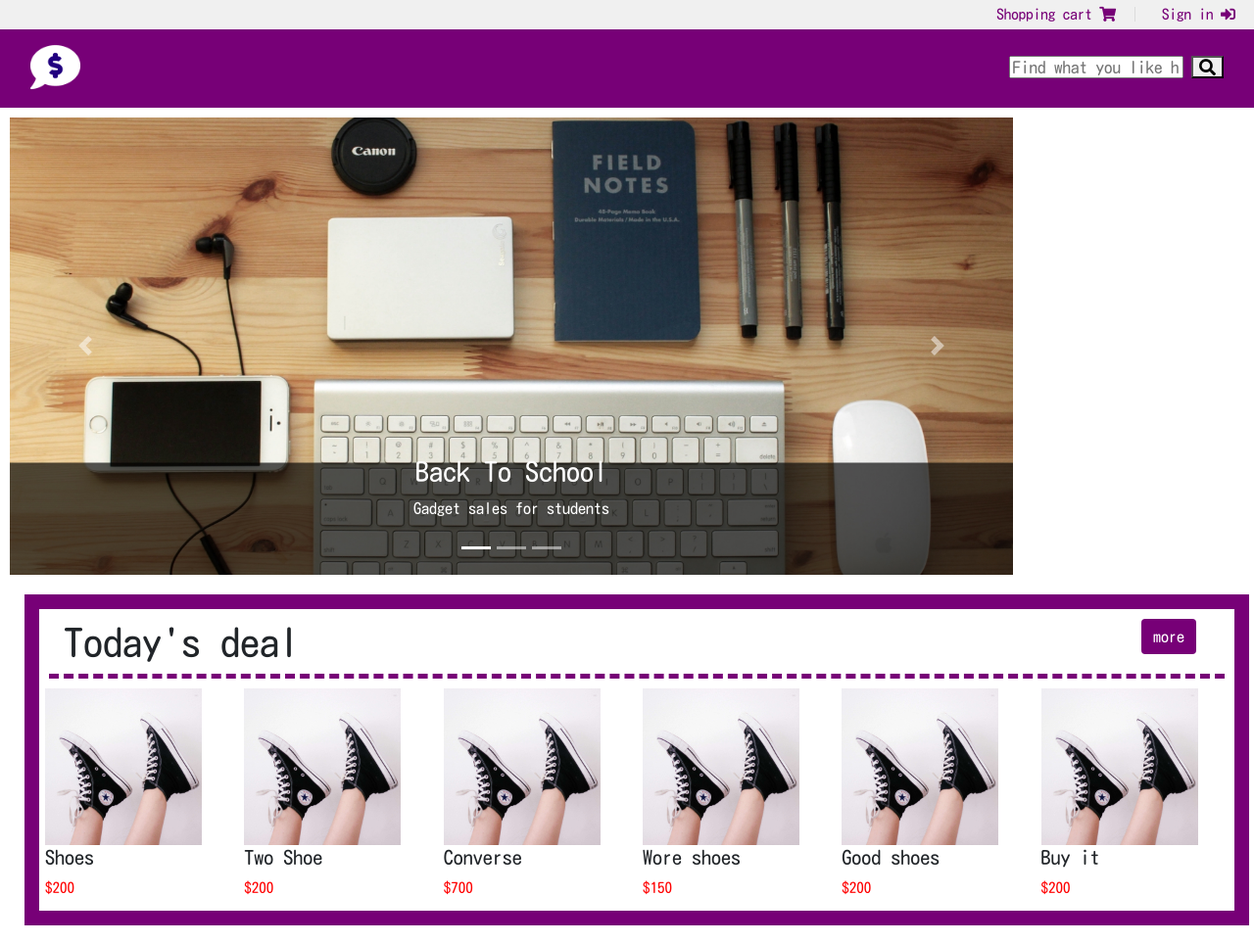
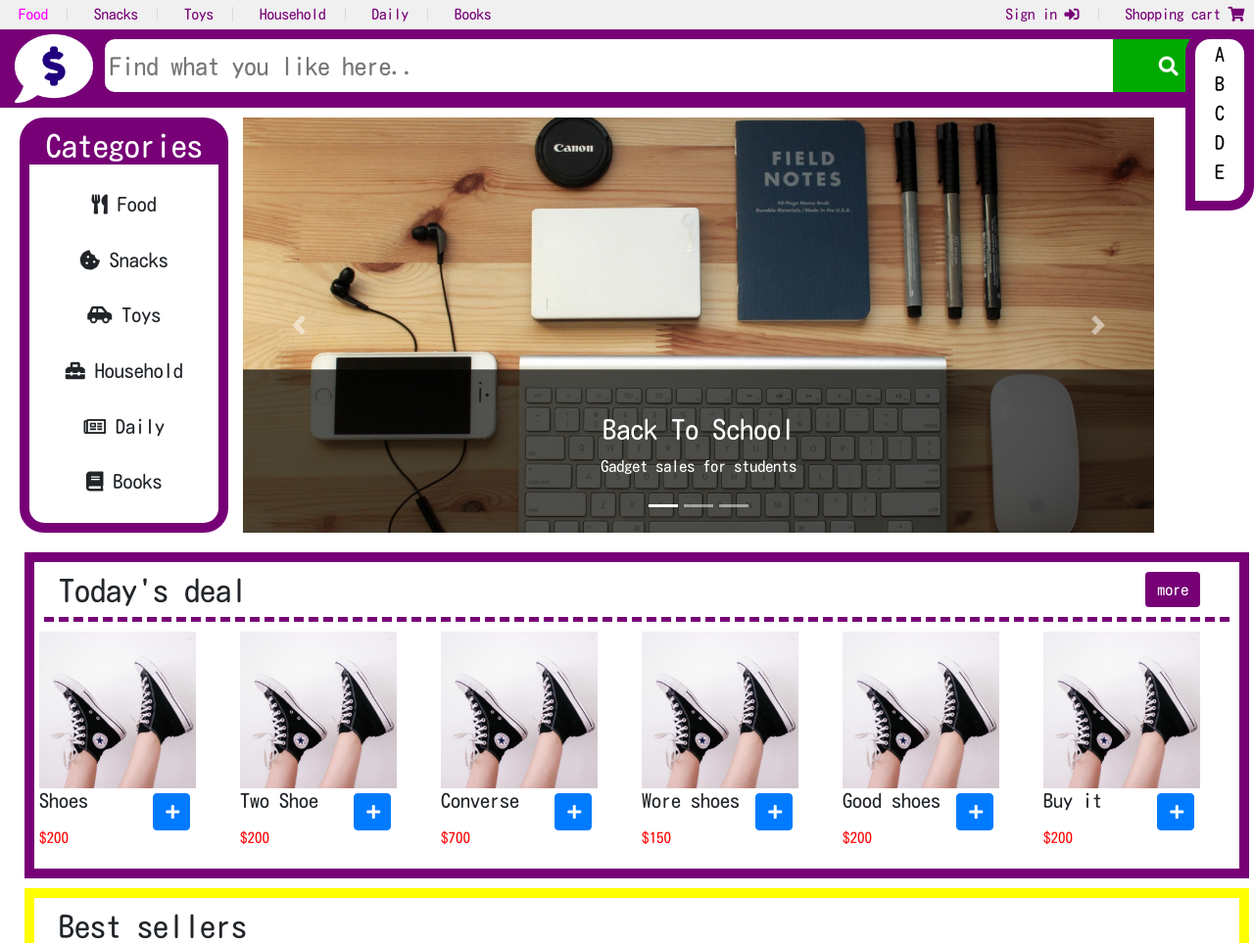
Before and after one commit to boxseto/-DEPRECATED-ierg4210, a PHP site: page / in a window 1280 px wide. Shown: the top 963 px of the page at 98% size. Run offline with PHP 8.4, Linux system fonts and the light colour scheme; grey boxes are pictures that could not be loaded.

Commit message:
main page left shopping cart

```diff
--- a/css/theme.css
+++ b/css/theme.css
@@ -13,12 +13,19 @@ body {
   position: fixed;
   top: 0;
   left: 0;
-  z-index:9999;}
+  z-index:100;}
 
 	.header .user_header {
 	  background: #f0f0f0;
 	  height: 30px;
+    display: flex;
 	  line-height: 15px; }
+		.header .user_header #cat_list{
+      padding:0px;
+      padding-left:15px;
+      width: 75%;}
+		.header .user_header #user_list{
+      width: 25%;}
 		.header .user_header li {
 		  margin-bottom: 0px;
 		  padding: 7px 0;
@@ -43,35 +50,126 @@ body {
 	  background: #707;
 	  height: 80px;
 	  line-height: 16px; }
-    .header .main_header nav div a .logo{
-      max-width: 10%;
-      height: auto;}
-    .header .main_header nav div .search_container {
-      font-size: 17px;
-      border: none;}
-    .header .main_header nav div .search-container button {
-      margin-right: 16px;
-      background: #ddd;
-      font-size: 17px;
-      border: none;
-      cursor: pointer;}
+    .header .main_header nav{
+      padding:0px;}
+    .header .main_header .row{
+      width:100%;}
+      .header .main_header nav a{
+        padding:0px;}
+        .header .main_header nav a .logo{
+          height: 80px; min-width: 80px; margin-left: 15px;}
+      .header .main_header nav .search_container {
+        padding-top: 10px;
+        padding-bottom: 10px;
+        height: 100%;
+        font-size: 17px;
+        display: flex;
+        border: none;}
+        .header .main_header nav .search_container .search_pt1{
+          height: 100%;
+          width:90%;
+        }
+        .header .main_header nav .search_container .search_pt2{
+          height: 100%;
+          width:10%;
+        }
+          .header .main_header nav .search_container input{
+            padding-left:5px;
+            height: 90%;
+            width: 100%;
+            font-size: 25px;
+            border-radius:10px 0 0 10px;
+            border: none;}
+          .header .main_header nav .search_container button {
+            height: 90%;
+            width: 100%;
+            font-size:20px;
+            padding:0px;
+            background: #0a0;
+            color:#fff;
+            border:0px;
+            border-radius:0 10px 10px 0;
+            cursor: pointer;}
+
+
+/******************    expand cart    *******************************/
+.expand_menu{
+  position: absolute;
+  right:0;
+  top: 30px;
+  border: 10px solid #707;
+  padding:0px;
+  border-radius: 25px 25px 25px 0;
+  background-color: #fff;
+  z-index: 160;
+}
+  .expand_menu #content {
+    height:100%;
+  }
+    .expand_menu #content ul{
+      margin:0px;
+      padding-bottom:15px;
+      padding-left:0;
+      height:100%;
+      color: #000;
+    }
+      .expand_menu #content ul li{
+        padding-left:20px;
+        padding-right:20px;
+        font-size:20px;
+        list-style-type: none;
+      }
+      .expand_menu #content ul li:hover{
+        background-color: #707;
+        color: #fff;
+      }
+
+/******************    menu    *******************************/
+.categories{
+  margin-top: 10px;
+  margin-bottom: 10px;
+  margin-left: 20px;
+  border: 10px solid #707;
+  padding:0px;
+  border-radius: 25px;
+}
+  .categories .cat_title{
+    text-align:center;
+    width: 100%;
+    background-color: #707;
+  }
+  .categories .cat_title h2{
+    color: #fff;
+  }
+  .categories ul{
+    margin-top:25px;
+    padding: 0px;
+    text-align: center;
+    height: 100%;
+  }
+  .categories li{
+    font-size:20px;
+		list-style-type: none;
+    height:14%;
+  }
+  .categories li:hover{
+    font-size:30px;
+    color: #fff;
+    background: #707;
+    border: 5px solid #707;
+  }
 
 /******************    carousel    *******************************/
 .carousel{
-  width:80%;
-  height:auto;
-  margin: 10px;
+  margin-top: 10px;
+  margin-bottom: 10px;
 }
-  .carousel div .carousel-item img{
-    width:100%;
-    height:auto;
-  }
 
 
 /******************    today's deal    *******************************/
 .best_deal{
   border-style: solid;
-  border-width: 15px;
+  border-width: 10px;
   border-color: rgba(119, 0, 119, 1);
   margin: 10px;
   width:100%;
@@ -106,7 +204,85 @@ body {
       margin-top:5px;
       font-size: 20px;
     }
+    .best_deal .row .owl-carousel .item a{
+      margin-top:5px;
+    }
     .best_deal .row .owl-carousel .item .item_price{
       color:#F00;
       font-size: 15px;
     }
+
+
+
+/******************    best seller    *******************************/
+.best_sellers{
+  border-style: solid;
+  border-width: 10px;
+  border-color: rgba(255, 255, 0, 1);
+  margin: 10px;
+  width:100%;
+  height:auto;
+  overflow: hidden;
+}
+  .best_sellers .title{
+    border-bottom:5px double rgba(255, 255, 0, 1);
+    margin: 10px;
+    width:100%;
+    height:auto;
+  }
+  .best_sellers .row .table{
+    margin-left: 20px;
+    width:100%;
+    padding:0;
+    list-style:none;
+    overflow:auto;
+  }
+  .best_sellers .table li{
+    float:left;
+    border:1px solid #CCC;
+  }
+  .best_sellers .table button{
+    padding: 0;
+    border: none;
+    background: none;
+  }
+  .best_sellers .table img{
+    width:180px;
+    height:180px;
+  }
+
+/******************    modal    *******************************/
+.modal{
+  z-index:1600;
+}
+.modal .modal-dialog .modal-content .modal-body img{
+  width:100%;
+  height:100%;
+}
+.modal .modal-dialog .modal-content .modal-body .title{
+  border-bottom: 3px dashed;
+}
+  .modal .modal-dialog .modal-content .modal-body .title h2{
+    color: #00f;
+  }
+.modal .modal-dialog .modal-content .modal-body button{
+  font-size: #12px;
+}
+
+
+
+/******************    footer    *******************************/
+footer{
+  display:block;
+  background:#f0f0f0;
+  position: absolute;
+  width: 100%;
+  padding: 10px;
+}
+  footer p{
+    text-align: center;
+    margin:0px;
+  }
+  footer .p2{
+    font-size: 10px;
+  }
--- a/index.html
+++ b/index.html
@@ -26,41 +26,106 @@
 	<header class="header">
 		<div class="user_header row">
 			<div class="container-fluid">
-				<ul class="float-right">
+        <div class="row">
+          <ul id="cat_list">
+            <li>
+              <a href="#">
+                Food
+              </a>
+            </li>
+            <li>
+              <a href="#">
+                Snacks
+              </a>
+            </li>
+            <li>
+              <a href="#">
+                Toys
+              </a>
+            </li>
+            <li>
+              <a href="#">
+                Household
+              </a>
+            </li>
+            <li>
+              <a href="#">
+                Daily
+              </a>
+            </li>
+            <li>
+              <a href="#">
+                Books
+              </a>
+            </li>
+          </ul>
+          <ul id="user_list">
+            <li>
+              <a href="#">
+                Sign in
+                <i class="fas fa-sign-in-alt"></i>
+              </a>
+            </li>
             <li>
               <a href="#">
                 Shopping cart
                 <i class="fas fa-shopping-cart"></i>
               </a>
             </li>
-					<li>
-						<a href="#">
-							Sign in
-							<i class="fas fa-sign-in-alt"></i>
-						</a>
-					</li>
           </ul>
+        </div>
       </div>
 		</div>
 		<div class="main_header">
 			<nav class="navbar navbar-expand-lg navbar-light">
-				<div class="container-fluid">
+        <div class="row">
+          <div class="col-1">
             <a class="navbar-brand" href="index.html">
               <img class="logo img-fluid" src="img/web_icon.png">
             </a>
+          </div>
+          <div class="col-11">
             <form class="search_container" action="">
-            <input type="text" placeholder="Find what you like here..">
-            <button type="submit"><i class="fa fa-search"></i></button>
+              <div class="search_pt1"><input type="text" placeholder="Find what you like here.."></div>
+              <div class="search_pt2"><button class="btn" type="submit"><i class="fa fa-search"></i></button></div>
             </form>
+          </div>
         </div>
 			</nav>
 		</div>
 	</header>
+  <!--------------------    Expended cart    --------------------------------------->
+  <div class="expand_menu">
+    <div id="content">
+      <ul>
+        <li>A</li>
+        <li>B</li>
+        <li>C</li>
+        <li>D</li>
+        <li>E</li>
+      </ul>
+    </div>
+  </div>
 <!--------------------    contents    --------------------------------------->
 <div class="container-fluid">
 <div class="row">
+<!--------------------      menu      --------------------------------------->
+  <div class="col-2 categories">
+    <div class="cat_title">
+      <h2>Categories</h2>
+    </div>
+    <ul>
+      <li><i class="fas fa-utensils"></i> Food</li>
+      <li><i class="fas fa-cookie-bite"></i> Snacks</li>
+      <li><i class="fas fa-car-side"></i> Toys</li>
+      <li><i class="fas fa-toolbox"></i> Household</li>
+      <li><i class="far fa-newspaper"></i> Daily</li>
+      <li><i class="fas fa-book"></i> Books</li>
+    </ul>
+  </div>
+
 <!--------------------    carousel    --------------------------------------->
-  <div id="demo" class="carousel slide float-right" data-ride="carousel">
+  <div id="demo" class="col-9 carousel slide" data-ride="carousel">
 
     <ul class="carousel-indicators">
       <li data-target="#demo" data-slide-to="0" class="active"></li>
@@ -70,31 +135,25 @@
 
     <div class="carousel-inner">
       <div class="carousel-item active">
-        <a href="">
         <img class="img-fluid" src="img/carousel1.jpg">
         <div class="carousel-caption">
           <h3>Back To School</h3>
           <p>Gadget sales for students</p>
         </div>
-        </a>
       </div>
       <div class="carousel-item">
-        <a href="">
         <img class="img-fluid" src="img/carousel2.jpg">
         <div class="carousel-caption">
           <h3>Happiness</h3>
           <p>Enjoy shopping here</p>
         </div>
-        </a>
       </div>
       <div class="carousel-item">
-        <a href="">
         <img class="img-fluid" src="img/carousel3.jpg">
         <div class="carousel-caption">
           <h3>Vest supply chain</h3>
           <p>Adequate supply just for your need</p>
         </div>
-        </a>
       </div>
     </div>
 
@@ -113,7 +172,7 @@
 <div class="row best_deal">
     <div class="row title">
       <div class="col-11">
-        <h1>Today's deal</h1>
+        <h2>Today's deal</h2>
       </div>
       <div class="col-1">
         <a class="btn btn-primary " href="">more</a>
@@ -123,68 +182,189 @@
       <div class="col-12 owl-carousel">
         <div class="item">
           <img src="img/products/product1.jpg">
+          <div class="row">
+            <div class="col-7">
               <p class="item_title">Shoes</p>
+            </div>
+            <a class="col-2 btn btn-primary" href=""><i class="fas fa-plus"></i></a>
+          </div>
+          <p class="item_price">$200</p>
+
+        </div>
+        <div class="item">
+          <img src="img/products/product1.jpg">
+          <div class="row">
+            <div class="col-7">
+              <p class="item_title">Two Shoe</p>
+            </div>
+            <a class="col-2 btn btn-primary" href=""><i class="fas fa-plus"></i></a>
+          </div>
           <p class="item_price">$200</p>
         </div>
         <div class="item">
           <img src="img/products/product1.jpg">
-          <p class="item_title">Two Shoe</p>
+          <div class="row">
+            <div class="col-7">
+              <p class="item_title">Converse</p>
+            </div>
+            <a class="col-2 btn btn-primary" href=""><i class="fas fa-plus"></i></a>
+          </div>
+          <p class="item_price">$700</p>
+        </div>
+        <div class="item">
+          <img src="img/products/product1.jpg">
+          <div class="row">
+            <div class="col-7">
+              <p class="item_title">Wore shoes</p>
+            </div>
+            <a class="col-2 btn btn-primary" href=""><i class="fas fa-plus"></i></a>
+          </div>
+          <p class="item_price">$150</p>
+        </div>
+        <div class="item">
+          <img src="img/products/product1.jpg">
+          <div class="row">
+            <div class="col-7">
+              <p class="item_title">Good shoes</p>
+            </div>
+            <a class="col-2 btn btn-primary" href=""><i class="fas fa-plus"></i></a>
+          </div>
           <p class="item_price">$200</p>
         </div>
         <div class="item">
           <img src="img/products/product1.jpg">
-          <p class="item_title">Converse</p>
-          <p class="item_price">$700</p>
+          <div class="row">
+            <div class="col-7">
+              <p class="item_title">Buy it</p>
             </div>
-        <div class="item">
-          <img src="img/products/product1.jpg">
-          <p class="item_title">Wore shoes</p>
-          <p class="item_price">$150</p>
+            <a class="col-2 btn btn-primary" href=""><i class="fas fa-plus"></i></a>
           </div>
-        <div class="item">
-          <img src="img/products/product1.jpg">
-          <p class="item_title">Good shoes</p>
           <p class="item_price">$200</p>
         </div>
         <div class="item">
           <img src="img/products/product1.jpg">
-          <p class="item_title">Buy it</p>
+          <div class="row">
+            <div class="col-7">
+              <p class="item_title">Expensive two</p>
+            </div>
+            <a class="col-2 btn btn-primary" href=""><i class="fas fa-plus"></i></a>
+          </div>
           <p class="item_price">$200</p>
         </div>
         <div class="item">
           <img src="img/products/product1.jpg">
-          <p class="item_title">Expensive two</p>
-          <p class="item_price">$200</p>
+          <div class="row">
+            <div class="col-7">
+              <p class="item_title">Fantastic shoes</p>
             </div>
-        <div class="item">
-          <img src="img/products/product1.jpg">
-          <p class="item_title">Fantastic shoes</p>
+            <a class="col-2 btn btn-primary" href=""><i class="fas fa-plus"></i></a>
+          </div>
           <p class="item_price">$200</p>
         </div>
         <div class="item">
           <img src="img/products/L.jpg">
+          <div class="row">
+            <div class="col-7">
               <p class="item_title">Is</p>
+            </div>
+            <a class="col-2 btn btn-primary" href=""><i class="fas fa-plus"></i></a>
+          </div>
           <p class="item_price">$1</p>
         </div>
         <div class="item">
           <img src="img/products/O.jpg">
+          <div class="row">
+            <div class="col-7">
               <p class="item_title">This</p>
+            </div>
+            <a class="col-2 btn btn-primary" href=""><i class="fas fa-plus"></i></a>
+          </div>
           <p class="item_price">$1.</p>
         </div>
         <div class="item">
           <img src="img/products/S.jpg">
+          <div class="row">
+            <div class="col-7">
               <p class="item_title">Loss</p>
+            </div>
+            <a class="col-2 btn btn-primary" href=""><i class="fas fa-plus"></i></a>
+          </div>
           <p class="item_price">$11</p>
         </div>
         <div class="item">
           <img src="img/products/S2.jpg">
+          <div class="row">
+            <div class="col-7">
               <p class="item_title">?</p>
+            </div>
+            <a class="col-2 btn btn-primary" href=""><i class="fas fa-plus"></i></a>
+          </div>
           <p class="item_price">$1_</p>
         </div>
       </div>
     </div>
 
 </div>
+
+
+
+<!--------------------    Best sellers    --------------------------------------->
+<div class="row best_sellers">
+    <div class="row title">
+      <div class="col">
+        <h2>Best sellers</h2>
+      </div>
+    </div>
+    <div class="row">
+      <ul class="table">
+        <li>
+          <button type="button" data-toggle="modal" data-target="#exampleModalCenter">
+            <img src="img/products/product2.jpeg">
+          </button>
+        </li>
+        <li>
+          <button type="button" data-toggle="modal" data-target="#exampleModalCenter">
+            <img src="img/products/product2.jpeg">
+          </button>
+        </li>
+        <li>
+          <button type="button" data-toggle="modal" data-target="#exampleModalCenter">
+            <img src="img/products/product2.jpeg">
+          </button>
+        </li>
+        <li>
+          <button type="button" data-toggle="modal" data-target="#exampleModalCenter">
+            <img src="img/products/product2.jpeg">
+          </button>
+        </li>
+        <li>
+          <button type="button" data-toggle="modal" data-target="#exampleModalCenter">
+            <img src="img/products/product2.jpeg">
+          </button>
+        </li>
+        <li>
+          <button type="button" data-toggle="modal" data-target="#exampleModalCenter">
+            <img src="img/products/product2.jpeg">
+          </button>
+        </li>
+        <li>
+          <button type="button" data-toggle="modal" data-target="#exampleModalCenter">
+            <img src="img/products/product2.jpeg">
+          </button>
+        </li>
+      </ul>
+    </div>
+</div>
+
+
+
+</div>
+
+<!-------------------------     Footer     ------------------------>
+<footer>
+  <p>Created by Seto Tsz Kin, IERG4210 proj. Hope you like it! :)</p>
+  <p class="p2">(I dont know what to put here actually. but the page will seem odd if there is no footage.)</p>
+</footer>
 
 
 
@@ -195,7 +375,39 @@
 
 
 
+<!-------------------------     Modal     ------------------------>
+<div class="modal fade" id="exampleModalCenter" tabindex="-1" role="dialog" aria-labelledby="exampleModalCenterTitle" aria-hidden="true">
+  <div class="modal-dialog modal-dialog-centered" role="document">
+    <div class="modal-content">
+      <div class="modal-body">
+        <div class="row">
+          <div class="col-5">
+            <img src="img/products/product2.jpeg">
           </div>
+          <div class="col-7">
+            <div class="title">
+              <h2>Whiskey</h2>
+              <p>$999</p>
+            </div>
+            <p>This is a bottle of whiskey, drink it happily !</p>
+            <button class="btn btn-success">more</button>
+          </div>
+        </div>
+      </div>
+      <div class="modal-footer">
+        <button type="button" class="btn btn-secondary" data-dismiss="modal">Cancel</button>
+        <button type="button" class="btn btn-primary" data-dismiss="modal">Add To Cart<i class="fas fa-plus"></i></button>
+      </div>
+    </div>
+  </div>
+</div>
+
+
+
+
+
+
+
 <!--imported js-->
 <script src="import/jquery.js"></script>
 <script src="import/bootstrap/js/bootstrap.js"></script>
```
Also changed, not shown: img/carousel1.jpg, img/carousel2.jpg, 2 other files. Lines whose indentation alone changed are shown as unchanged.
